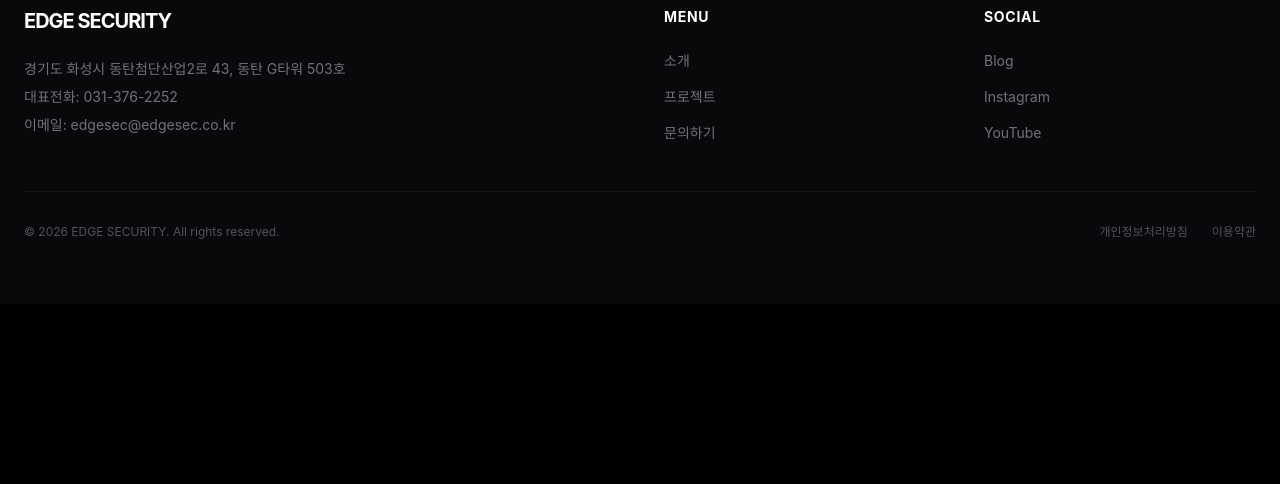
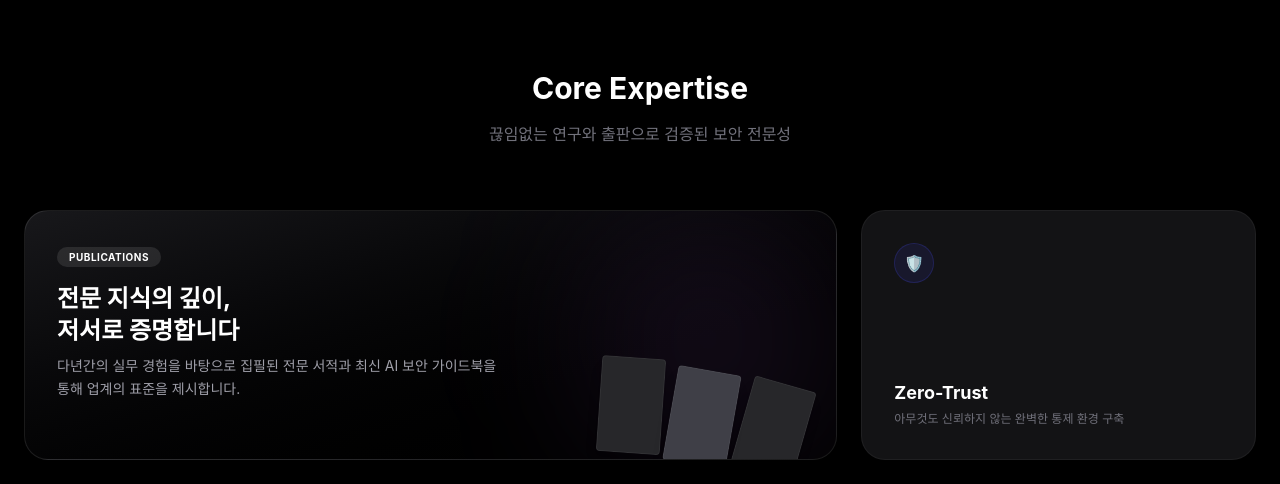
Before and after one commit to woojun613/edge-security-project, a Next.js app: page / in a window 1280 px wide. Shown: the part 2280-2764 px from the top of the page. Before the commit the page ends 2584 px from the top, so only its background shows below. Built offline with nearby package versions, Linux system fonts and the light colour scheme; no server answers.

Commit message:
메인 색션3 추가

```diff
--- a/src/app/globals.css
+++ b/src/app/globals.css
@@ -17,7 +17,7 @@
 body {
   background: var(--background);
   color: var(--foreground);
-  /* 폰트를 프리텐다드(Pretendard) 같은 현대적인 서체로 바꾸면 훨씬 고급스러워집니다 */
+  /* 프리텐다드(Pretendard) */
   font-family: 'Pretendard', -apple-system, BlinkMacSystemFont, system-ui, Roboto, sans-serif;
   -webkit-font-smoothing: antialiased; /* 글자를 더 매끄럽게 처리 */
 }
--- a/src/app/page.tsx
+++ b/src/app/page.tsx
@@ -262,6 +262,114 @@ export default function Home() {
         </div>
       </section>
 
+      {/* 3. 핵심 역량 & 인사이트 (Bento Box 섹션) */}
+      <section className="py-32 px-6 max-w-7xl mx-auto relative z-20">
+        <motion.div
+          initial={{ opacity: 0, y: 20 }}
+          whileInView={{ opacity: 1, y: 0 }}
+          viewport={{ once: true }}
+          className="mb-16 text-center"
+        >
+          <h2 className="text-3xl font-bold mb-4">Core Expertise</h2>
+          <p className="text-zinc-500">끊임없는 연구와 출판으로 검증된 보안 전문성</p>
+        </motion.div>
+
+        {/* 벤토 박스 그리드 */}
+        <div className="grid grid-cols-1 md:grid-cols-3 gap-6 auto-rows-[250px]">
+
+          {/* 큰 박스 1: 출판 및 저서 하이라이트 (2칸 차지) */}
+          <motion.div
+            initial={{ opacity: 0, scale: 0.95 }}
+            whileInView={{ opacity: 1, scale: 1 }}
+            viewport={{ once: true }}
+            transition={{ duration: 0.5 }}
+            className="md:col-span-2 bg-gradient-to-br from-zinc-900 to-black border border-white/10 rounded-3xl p-8 relative overflow-hidden group min-h-[300px] md:min-h-0" // md:min-h-0으로 PC에선 그리드 높이 따름
+          >
+            {/* 배경 조명 효과 */}
+            <div className="absolute top-0 right-0 w-64 h-64 bg-[#C273FF]/10 blur-[80px] rounded-full group-hover:bg-[#C273FF]/20 transition-colors duration-700" />
+
+            {/* 💡 글씨 영역: 이제 다른 요소와 겹치지 않고 본분에 충실합니다. */}
+            <div className="relative z-10 max-w-lg md:max-w-md">
+              <span className="px-3 py-1 bg-white/10 text-white text-[10px] font-bold rounded-full uppercase tracking-wider">Publications</span>
+              <h3 className="text-2xl font-bold mt-4 mb-2">전문 지식의 깊이,<br/>저서로 증명합니다</h3>
+              <p className="text-zinc-400 text-sm leading-relaxed">다년간의 실무 경험을 바탕으로 집필된 전문 서적과 최신 AI 보안 가이드북을 통해 업계의 표준을 제시합니다.</p>
+            </div>
+
+            {/* 💡 저서 아이콘 영역: 오른쪽 하단 구석으로 이동 & 평소엔 숨김 처리 */}
+            <div className="absolute -bottom-6 right-10 flex gap-2 rotate-[10deg] group-hover:rotate-0 transition-transform duration-500 origin-bottom-right group-hover:bottom-0">
+              {/* 책 표지 느낌의 플레이스홀더 */}
+              <div className="w-16 h-24 bg-zinc-800 rounded shadow-lg border border-white/5 -rotate-6 transform group-hover:-translate-y-8 transition-transform duration-700"></div>
+              <div className="w-16 h-24 bg-zinc-700 rounded shadow-lg border border-white/5 z-10 group-hover:-translate-y-12 transition-transform duration-700 delay-75"></div>
+              <div className="w-16 h-24 bg-zinc-800 rounded shadow-lg border border-white/5 rotate-6 transform group-hover:-translate-y-8 transition-transform duration-700 delay-150"></div>
+            </div>
+          </motion.div>
+
+          {/* 작은 박스 1: 제로트러스트 - 수정본 */}
+          <motion.div
+            initial={{ opacity: 0, scale: 0.95 }}
+            whileInView={{ opacity: 1, scale: 1 }}
+            viewport={{ once: true }}
+            transition={{ duration: 0.5, delay: 0.1 }}
+            className="group bg-zinc-900/80 backdrop-blur-lg border border-white/5 rounded-3xl p-8 flex flex-col justify-between overflow-hidden relative transition-all duration-300 hover:border-[#484AF7]/30 hover:shadow-[0_0_30px_rgba(72,74,247,0.15)]" // backdrop-blur, hover 효과 추가
+          >
+            {/* 💡 배경 효과: 마우스 올렸을 때 나타나는 몽환적인 그라데이션 조명 */}
+            <div className="absolute inset-0 opacity-0 group-hover:opacity-100 transition-opacity duration-700 pointer-events-none z-0 bg-[radial-gradient(circle_at_var(--mouse-x,50%)_var(--mouse-y,50%),rgba(72,74,247,0.15),transparent_60%)]" />
+
+            {/* z-10을 주어 조명 위로 올림 */}
+            <div className="relative z-10 w-10 h-10 rounded-full bg-[#484AF7]/10 border border-[#484AF7]/20 flex items-center justify-center text-[#484AF7]">🛡️</div>
+            <div className="relative z-10">
+              <h3 className="text-lg font-bold mb-1 group-hover:text-white transition-colors">Zero-Trust</h3>
+              <p className="text-zinc-500 text-xs group-hover:text-zinc-300 transition-colors">아무것도 신뢰하지 않는 완벽한 통제 환경 구축</p>
+            </div>
+          </motion.div>
+
+          {/* 작은 박스 2: AI 모의해킹 - 수정본 (색상만 다름) */}
+          <motion.div
+            initial={{ opacity: 0, scale: 0.95 }}
+            whileInView={{ opacity: 1, scale: 1 }}
+            viewport={{ once: true }}
+            transition={{ duration: 0.5, delay: 0.2 }}
+            className="group bg-zinc-900/80 backdrop-blur-lg border border-white/5 rounded-3xl p-8 flex flex-col justify-between overflow-hidden relative transition-all duration-300 hover:border-[#C273FF]/30 hover:shadow-[0_0_30px_rgba(194,115,255,0.15)]"
+          >
+            {/* 보라색 그라데이션 */}
+            <div className="absolute inset-0 opacity-0 group-hover:opacity-100 transition-opacity duration-700 pointer-events-none z-0 bg-[radial-gradient(circle_at_var(--mouse-x,50%)_var(--mouse-y,50%),rgba(194,115,255,0.15),transparent_60%)]" />
+
+            <div className="relative z-10 w-10 h-10 rounded-full bg-[#C273FF]/20 flex items-center justify-center text-[#C273FF]">🤖</div>
+            <div className="relative z-10">
+              <h3 className="text-lg font-bold mb-1 group-hover:text-white transition-colors">AI Security</h3>
+              <p className="text-zinc-500 text-xs group-hover:text-zinc-300 transition-colors">자율형 AI 에이전트 및 프롬프트 인젝션 방어</p>
+            </div>
+          </motion.div>
+
+          {/* 가로로 긴 박스: 웹 취약점 진단 - 스캔 효과 적용 */}
+          <motion.div
+            initial={{ opacity: 0, scale: 0.95 }}
+            whileInView={{ opacity: 1, scale: 1 }}
+            viewport={{ once: true }}
+            transition={{ duration: 0.5, delay: 0.3 }}
+            className="md:col-span-2 group relative overflow-hidden bg-zinc-900/80 backdrop-blur-lg border border-white/5 rounded-3xl p-10 flex flex-col justify-center items-center text-center transition-all duration-500 hover:border-[#484AF7]/40 hover:shadow-[0_0_40px_rgba(72,74,247,0.1)]"
+          >
+            {/* 💡 보안 스캔 격자 무늬 배경 (평소엔 희미하다가 마우스 올리면 선명해짐) */}
+            <div
+              className="absolute inset-0 opacity-5 group-hover:opacity-20 transition-opacity duration-700 pointer-events-none z-0"
+              style={{ backgroundImage: 'radial-gradient(circle at 2px 2px, rgba(255,255,255,0.2) 1px, transparent 0)', backgroundSize: '24px 24px' }}
+            />
+
+            {/* 아이콘과 텍스트 영역 */}
+            <div className="relative z-10 w-14 h-14 mb-5 rounded-2xl bg-gradient-to-br from-[#484AF7]/20 to-[#C273FF]/20 border border-white/10 flex items-center justify-center shadow-lg group-hover:scale-110 transition-transform duration-500">
+              <span className="text-2xl">🌐</span>
+            </div>
+            <h3 className="relative z-10 text-xl font-bold mb-3 group-hover:text-white transition-colors duration-300">
+              Web Vulnerability Assessment
+            </h3>
+            <p className="relative z-10 text-zinc-400 text-sm max-w-md group-hover:text-zinc-300 transition-colors duration-300 leading-relaxed">
+              최신 해킹 기법을 적용한 심층적인 웹 서비스 보안 진단 및 조치 가이드
+            </p>
+          </motion.div>
+
+        </div>
+      </section>
+
     </main>
   );
 }
```
Also changed, not shown: src/app/(admin)/admin/page.tsx (+6 -6 lines).
